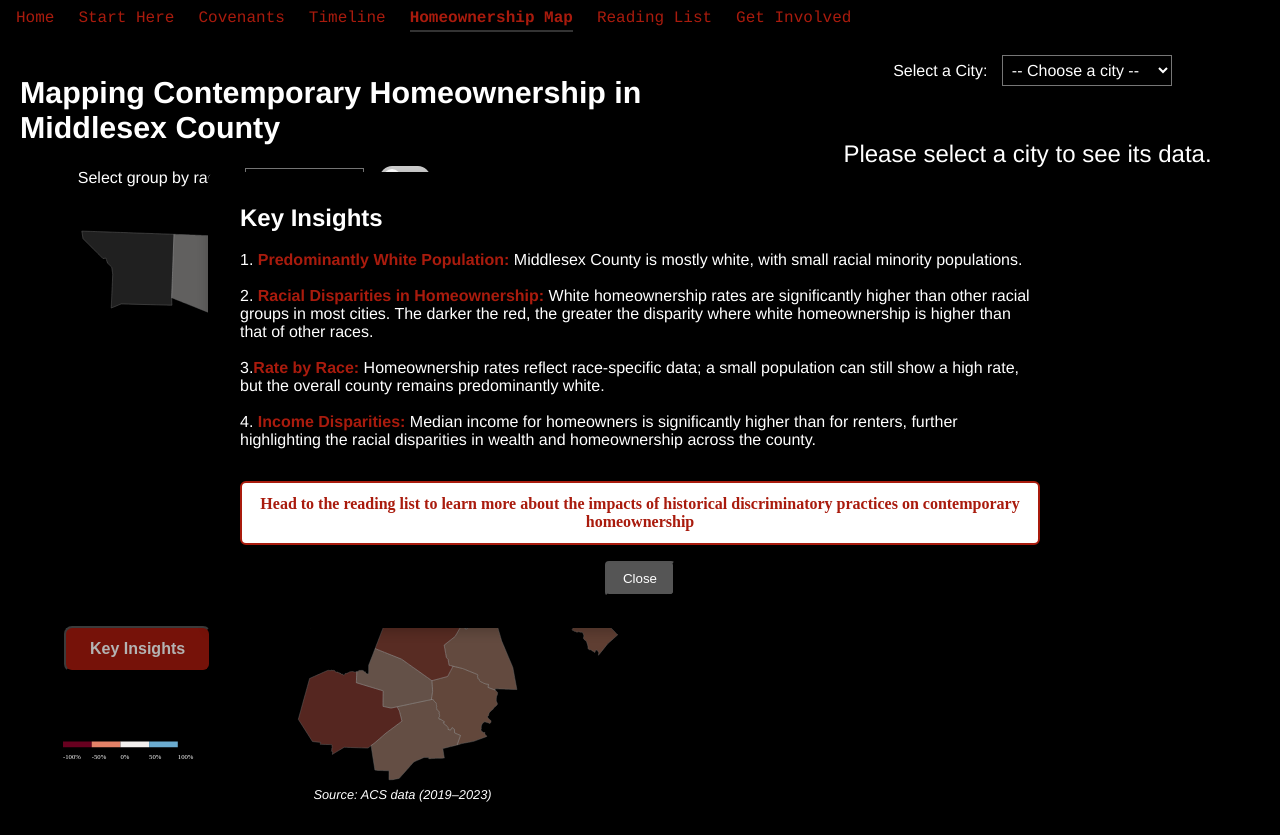
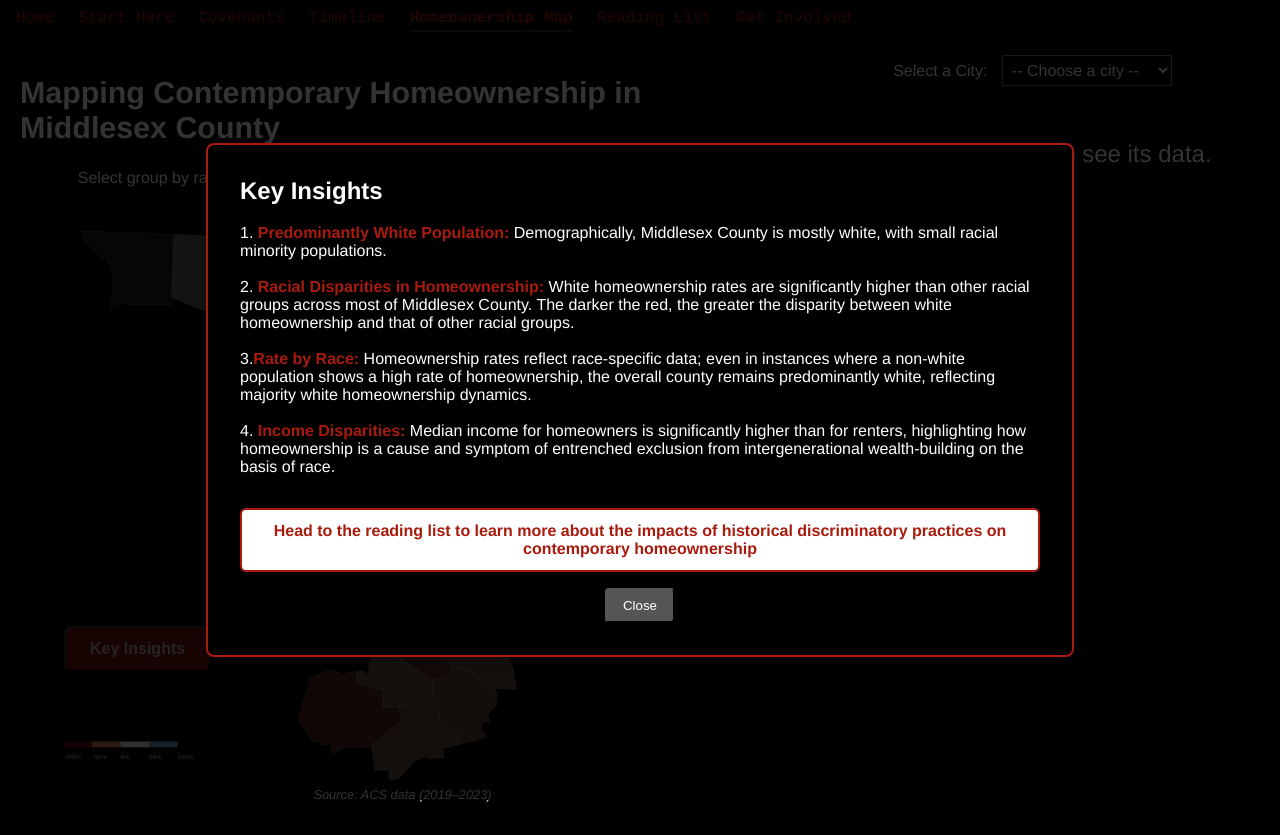
Before and after one commit to kjammons/FP_HOME, a SvelteKit app: page /white_homeownership in a window 1280 px wide. Both pictures are taken after a click on the button "Key Insights". Built offline with nearby package versions, Linux system fonts and the light colour scheme.

Commit message:
Update MapView.svelte

```diff
--- a/src/routes/white_homeownership/MapView.svelte
+++ b/src/routes/white_homeownership/MapView.svelte
@@ -58,6 +58,9 @@
   };
 
   $: selectedRateType = showShare ? raceFields[selectedRace].share : raceFields[selectedRace].diff;
+  $: if (!showShare && selectedRace === 'White') {
+  selectedRace = 'Black';
+}
   $: tooltipLabel = showShare ? `Share of ${selectedRace} Homeowners` : `Difference: ${selectedRace} vs. White Homeownership Rate`;
 
   onMount(async () => {
@@ -153,14 +156,14 @@ $: if (geoData && selectedRateType) {
     let content = `<strong>${selectedFeature.properties.TOWN20}</strong><br/>`;
 
     if (showShare) {
-      content += `Share of ${selectedRace} homeowners: ${isNaN(val) ? 'N/A' : (val * 100).toFixed(1) + '%'}`;
+      content += `Share of ${selectedRace} homeowners: ${isNaN(val) ? 'N/A' : (val * 100).toFixed(2) + '%'}`;
     } else {
       if (isNaN(val)) {
         content += 'Data unavailable or selected race has 0 homeownership in this city.';
       } else if (val > 0) {
-        content += `${selectedRace} homeownership rate is ${(val * 100).toFixed(1)} percentage points higher than White.`;
+        content += `${selectedRace} homeownership rate is ${(val * 100).toFixed(2)} percentage points higher than White.`;
       } else if (val < 0) {
-        content += `White homeownership rate is ${(Math.abs(val) * 100).toFixed(1)} percentage points higher than ${selectedRace}.`;
+        content += `White homeownership rate is ${(Math.abs(val) * 100).toFixed(2)} percentage points higher than ${selectedRace}.`;
       } else {
         content += `${selectedRace} and White homeownership rates are equal.`;
       }
@@ -199,9 +202,11 @@ $: if (geoData && selectedRateType) {
         .attr('d', pathGen)
         .attr('fill', d => {
           const v = +d.properties[selectedRateType];
-          console.log(selectedRateType, v);
-          return isNaN(v) ?  'rgba(200, 200, 200, 0.4)' : colorScale(v);
-        })
+          if (!isFinite(v) || v === 0) {
+        return 'rgba(200, 200, 200, 0.4)';
+    }
+    return colorScale(v);
+})
         .attr('stroke', d =>
       selectedFeature && d.properties.TOWN20 === selectedFeature.properties.TOWN20
         ? 'red'
@@ -216,9 +221,11 @@ $: if (geoData && selectedRateType) {
               ? 2
               : 0.5
         )
-        .attr(
-          'opacity', 0.4
-        )
+        .attr('opacity', d =>
+  selectedFeature && d.properties.TOWN20 === selectedFeature.properties.TOWN20
+    ? 1
+    : 0.4
+)
       .on('mouseover', (evt, d) => {
         const city = d.properties.TOWN20;
 const val = +d.properties[selectedRateType];
@@ -226,15 +233,15 @@ let content = `<strong>${city}</strong><br/>`;
 
 if (showShare) {
   // Racial share case
-  content += `Share of ${selectedRace} homeowners: ${isNaN(val) ? 'N/A' : (val * 100).toFixed(1) + '%'}`;
+  content += `Share of ${selectedRace} homeowners: ${isNaN(val) ? 'N/A' : (val * 100).toFixed(2) + '%'}`;
 } else {
   // Difference-from-white case
   if (!isFinite(val) || val === 0) {
     content += `Data unavailable or there is no ${selectedRace} homeownership in this city.`;
   } else if (val > 0) {
-    content += `${selectedRace} homeownership rate is ${(val*100).toFixed(1)} percentage points higher than White.`;
+    content += `${selectedRace} homeownership rate is ${(val*100).toFixed(2)} percentage points higher than White.`;
   } else if (val < 0) {
-    content += `White homeownership rate is ${(Math.abs(val)*100).toFixed(1)} percentage points higher than ${selectedRace}.`;
+    content += `White homeownership rate is ${(Math.abs(val)*100).toFixed(2)} percentage points higher than ${selectedRace}.`;
   } else {
     content += `${selectedRace} and White homeownership rates are equal.`;
   }
@@ -269,9 +276,15 @@ d3.select(tooltipEl)
           .style('opacity', 0.7);
       })
       .on('click', (evt, d) => {
-        evt.stopPropagation();
-        selectedCity.set(d.properties.TOWN20);
-      });
+    const town = d.properties.TOWN20;
+    if (['WAYLAND', 'WESTON'].includes(town)) {
+      evt.stopPropagation();
+      return; // ❌ Do nothing for these towns
+    }
+
+    evt.stopPropagation();
+    selectedCity.set(town);
+});
 
     // clear selection on background click
     svg.on('click', () => {
@@ -318,7 +331,9 @@ d3.select(tooltipEl)
   <label for="race-select">Select  group by race:</label>
   <select id="race-select" bind:value={selectedRace}>
     {#each Object.keys(raceFields) as race}
+    {#if !(race === 'White' && !showShare)}
       <option value={race}>{race}</option>
+      {/if}
     {/each}
   </select>
 
@@ -335,13 +350,16 @@ d3.select(tooltipEl)
   <div class="insight-popup">
     <div class="popup-content">
       <h2>Key Insights</h2>
-      <p>1. <span class="highlight-text">Predominantly White Population:</span> Middlesex County is mostly white, with small racial minority populations.<br><br>
-        2. <span class="highlight-text">Racial Disparities in Homeownership:</span> White homeownership rates are significantly higher than other racial groups in most cities. The darker the red, the greater the disparity where white homeownership is higher than that of other races. <br><br>
-        3.<span class="highlight-text">Rate by Race:</span> Homeownership rates reflect race-specific data; a small population can still show a high rate, but the overall county remains predominantly white.<br><br>
-        4. <span class="highlight-text">Income Disparities:</span> Median income for homeowners is significantly higher than for renters, further highlighting the racial disparities in wealth and homeownership across the county.
+      <p>1. <span class="highlight-text">Predominantly White Population:</span> Demographically, Middlesex County is mostly white, with small racial minority populations.<br><br>
+        2. <span class="highlight-text">Racial Disparities in Homeownership:</span> White homeownership rates are significantly higher than other racial groups across most of Middlesex County. The darker the red, the greater the disparity between white homeownership and that of other racial groups.
+        <br><br>
+        3.<span class="highlight-text">Rate by Race:</span> Homeownership rates reflect race-specific data; even in instances where a non-white population shows a high rate of homeownership, the overall county remains predominantly white, reflecting majority white homeownership dynamics.
+        <br><br>
+        4. <span class="highlight-text">Income Disparities:</span> Median income for homeowners is significantly higher than for renters, highlighting how homeownership is a cause and symptom of entrenched exclusion from intergenerational wealth-building on the basis of race.
+
       </p>
        <!-- Add the link button here -->
-    <a href="/reading_list" class="reading-list-btn">
+    <a href="reading_list" class="reading-list-btn">
       Head to the reading list to learn more about the impacts of historical discriminatory practices on contemporary homeownership
     </a>
 
@@ -441,7 +459,7 @@ d3.select(tooltipEl)
     margin-top: 0.5rem;
   }
 
-h1, h2, p, label, select, option, toggle-label {
+h1, h2, p, a, label, select, option, toggle-label {
   color: #fff;
   background-color: #000;
   font-family: 'Helvetica';
@@ -485,6 +503,7 @@ h1{
   justify-content: center;
   align-items: center;
   z-index: 10000;
+  background-color: rgba(0, 0, 0, 0.8);
 }
 
 .popup-content {
@@ -495,6 +514,7 @@ h1{
   width: 80%;
   max-width: 800px;
   box-shadow: 0 4px 12px rgba(0, 0, 0, 0.2);
+  border: 2px solid #A91B0D;
 }
 
 .popup-content h2 {
```
